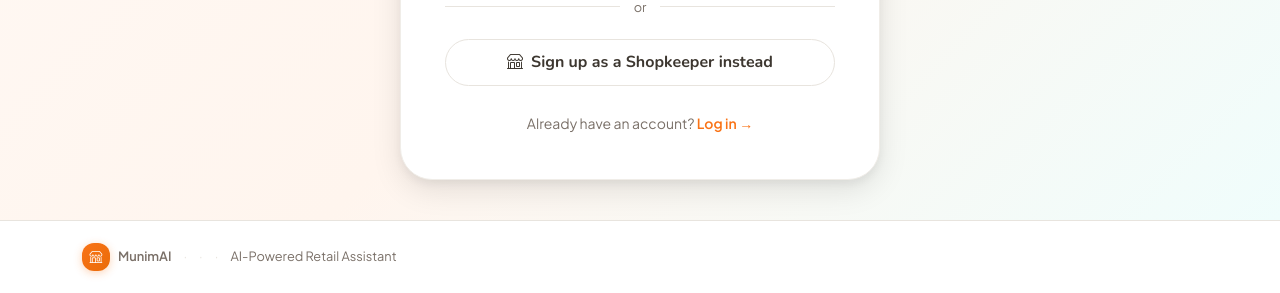
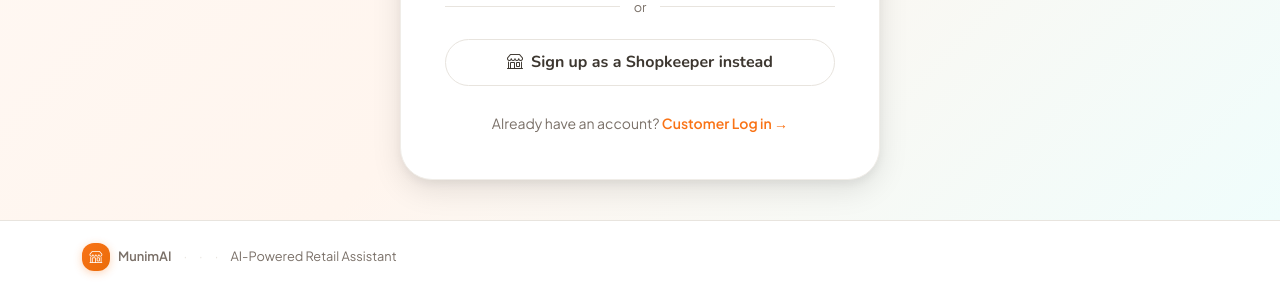
Before and after one commit to Vinayparmar2264/MunimAi, a Flask app: page /auth/customer-signup in a window 1280 px wide. Shown: the part 1042-1335 px from the top of the page. Run offline with Flask 3, Linux system fonts and the light colour scheme; some libraries are stand-ins or nearby versions.

Commit message:
Update customer_signup.html

```diff
--- a/templates/auth/customer_signup.html
+++ b/templates/auth/customer_signup.html
@@ -279,10 +279,10 @@
         Sign up as a Shopkeeper instead
       </a>
 
-      <div class="auth-switch">
+     <div class="auth-switch">
         Already have an account?
-        <a href="{{ url_for('auth.login') }}">
-          Log in →
+        <a href="{{ url_for('auth.customer_login') }}">
+          Customer Log in →
         </a>
       </div>
 
```
